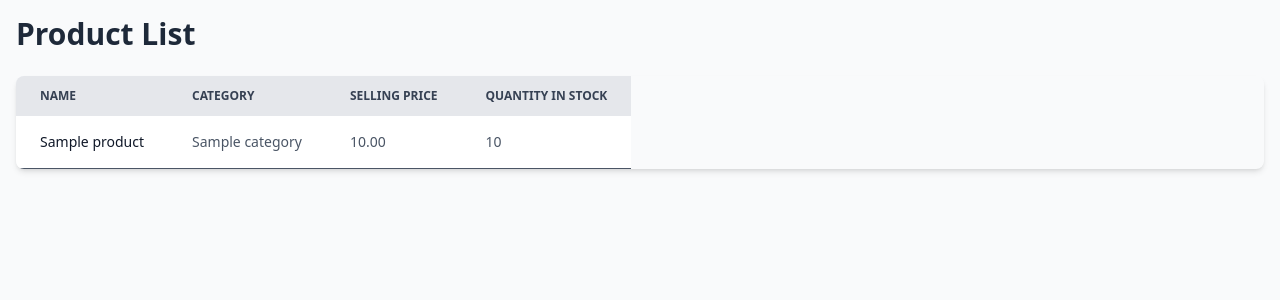
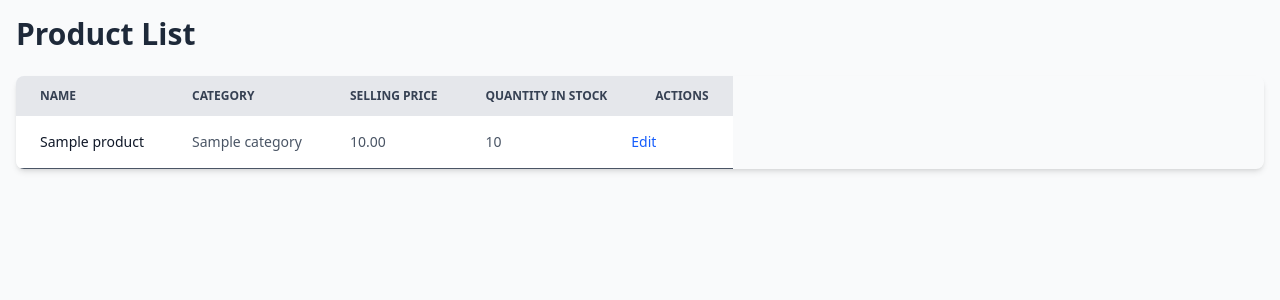
Before and after one commit to vinay5751/kirana_store, a Django app: page /products/ in a window 1280 px wide. Shown: the top 300 px of the page. Run offline with Django 5.2, Linux system fonts and the light colour scheme; tables that the repository leaves empty hold one stand-in row (values such as "Sample post"); style sheets or scripts are compiled from the project's sources.

Commit message:
feat(inventory): add functionality to edit products

```diff
--- a/inventory/urls.py
+++ b/inventory/urls.py
@@ -6,4 +6,5 @@ app_name = "inventory"
 urlpatterns = [
     path("products/", views.product_list, name="product_list"),
     path("add-product/", views.add_product, name="add_product"),
+    path("product/<int:pk>/edit", views.edit_product, name="edit_product"),
 ]
--- a/inventory/views.py
+++ b/inventory/views.py
@@ -1,4 +1,4 @@
-from django.shortcuts import render, redirect
+from django.shortcuts import render, redirect, get_object_or_404
 from .models import Product
 from .forms import ProductForm
 
@@ -22,3 +22,16 @@ def add_product(request):
         form = ProductForm()
     context = {"form": form}
     return render(request, "inventory/add_product.html", context)
+
+
+def edit_product(request, pk):
+    product = get_object_or_404(Product, pk=pk)
+    if request.method == "POST":
+        form = ProductForm(request.POST, instance=product)
+        if form.is_valid():
+            form.save()
+            return redirect("inventory:product_list")
+    else:
+        form = ProductForm(instance=product)
+    context = {"form": form, "product": product}
+    return render(request, "inventory/edit_product.html", context)
--- a/templates/inventory/product_list.html
+++ b/templates/inventory/product_list.html
@@ -12,6 +12,7 @@
                     <th scope="col" class="px-6 py-3">Category</th>
                     <th scope="col" class="px-6 py-3">Selling Price</th>
                     <th scope="col" class="px-6 py-3">Quantity in Stock</th>
+                    <th scope="col" class="px-6 py-3">Actions</th>
                 </tr>
             </thead>
             <tbody>
@@ -21,6 +22,10 @@
                         <td class="px-6 py-4">{{ product.category.name }}</td>
                         <td class="px-6 py-4">{{ product.selling_price }}</td>
                         <td class="px-6 py-4">{{ product.quantity }}</td>
+                        <td>
+                            <a href="{% url 'inventory:edit_product' pk=product.pk %}"
+                               class="text-blue-600 hover:text-blue-900">Edit</a>
+                        </td>
                     </tr>
                 {% empty %}
                     <tr class="bg-white border-b">
```
Also changed, not shown: templates/inventory/edit_product.html (added, +18 -0 lines).
